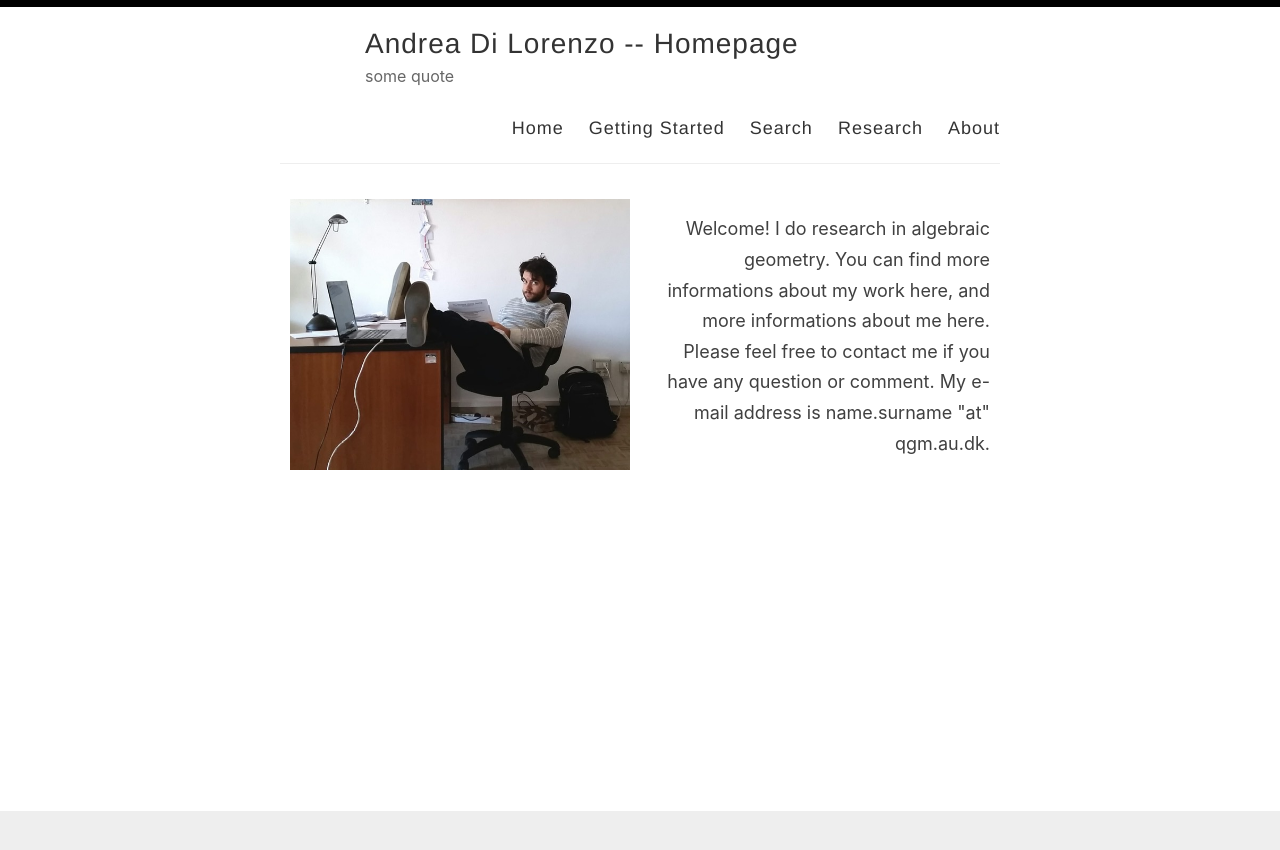
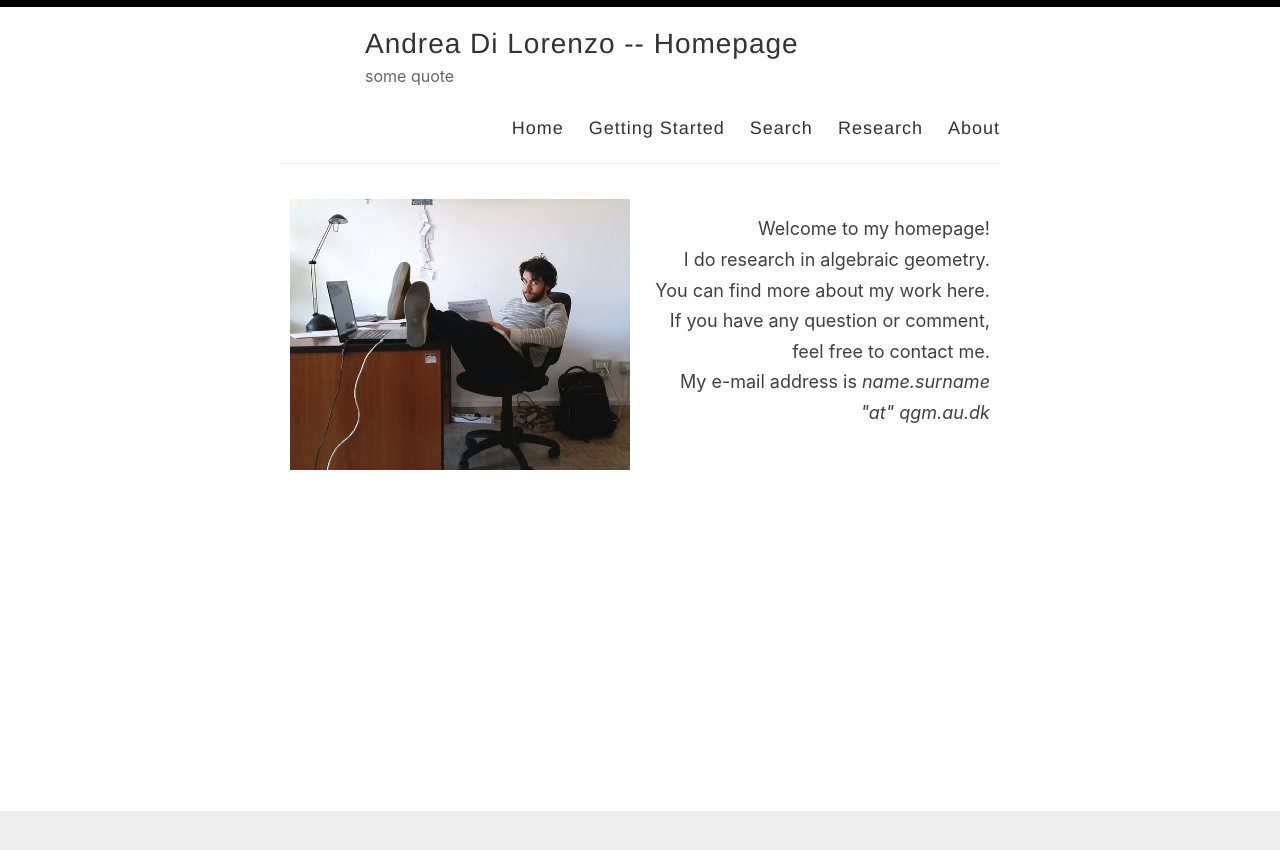
Before and after one commit to anddil/anddil.github.io, a Jekyll site: the page built from index.html, in a window 1280 px wide. Shown: the top 850 px of the page. Built offline with Jekyll 4.4.1, drawn with Linux system fonts in a browser that asks for light colours; the list of posts is cut into pages by our own code.

Commit message:
Update index.html

```diff
--- a/index.html
+++ b/index.html
@@ -29,9 +29,10 @@
 </div>
 
 <div class="column">
-  <p style="text-align:right;"> Welcome! I do research in algebraic geometry.
-  You can find more informations about my work here, and more informations about me here.
-  Please feel free to contact me if you have any question or comment. My e-mail address is name.surname "at" qgm.au.dk.</p>
+  <p style="text-align:right;"> Welcome to my homepage!
+    <br> I do research in algebraic geometry. You can find more about my work here.
+    <br> If you have any question or comment, feel free to contact me.
+    <br> My e-mail address is <i> name.surname "at" qgm.au.dk </i> </p>
 </div>
 </body>
 
```
